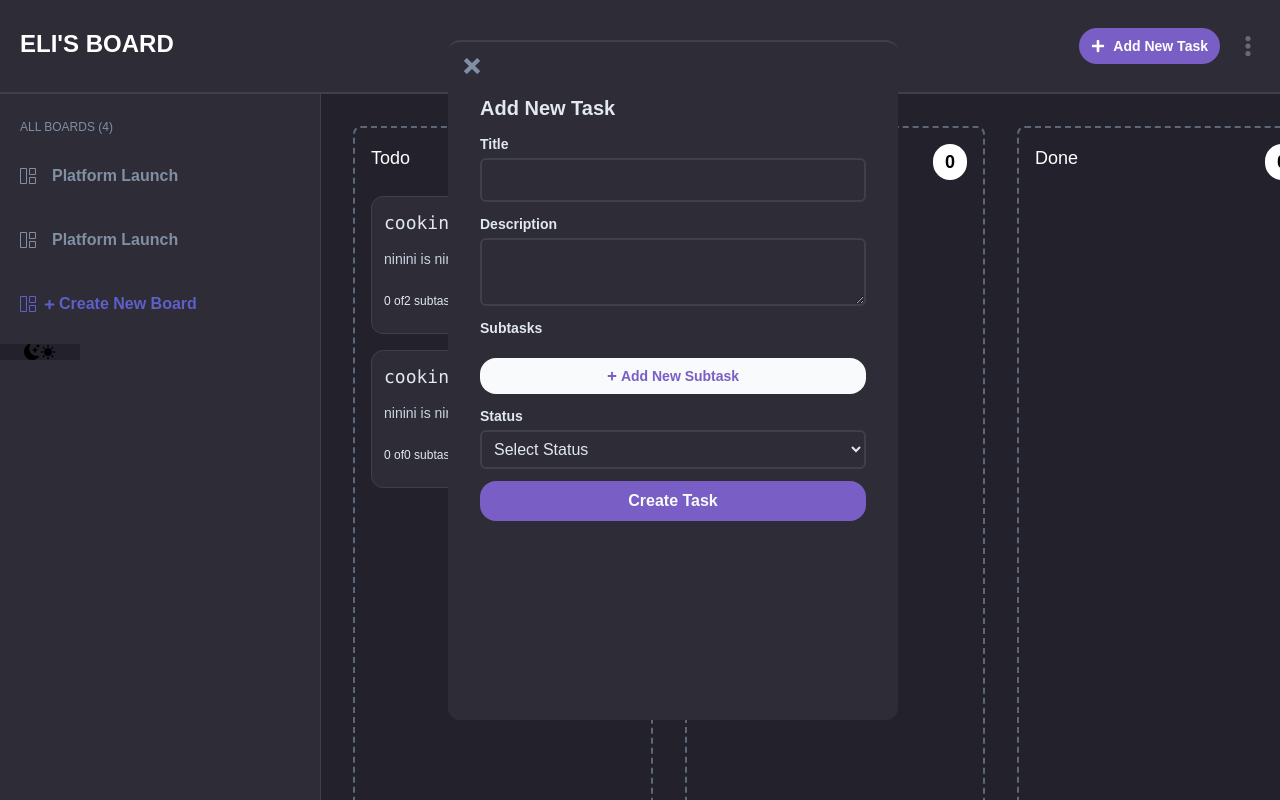
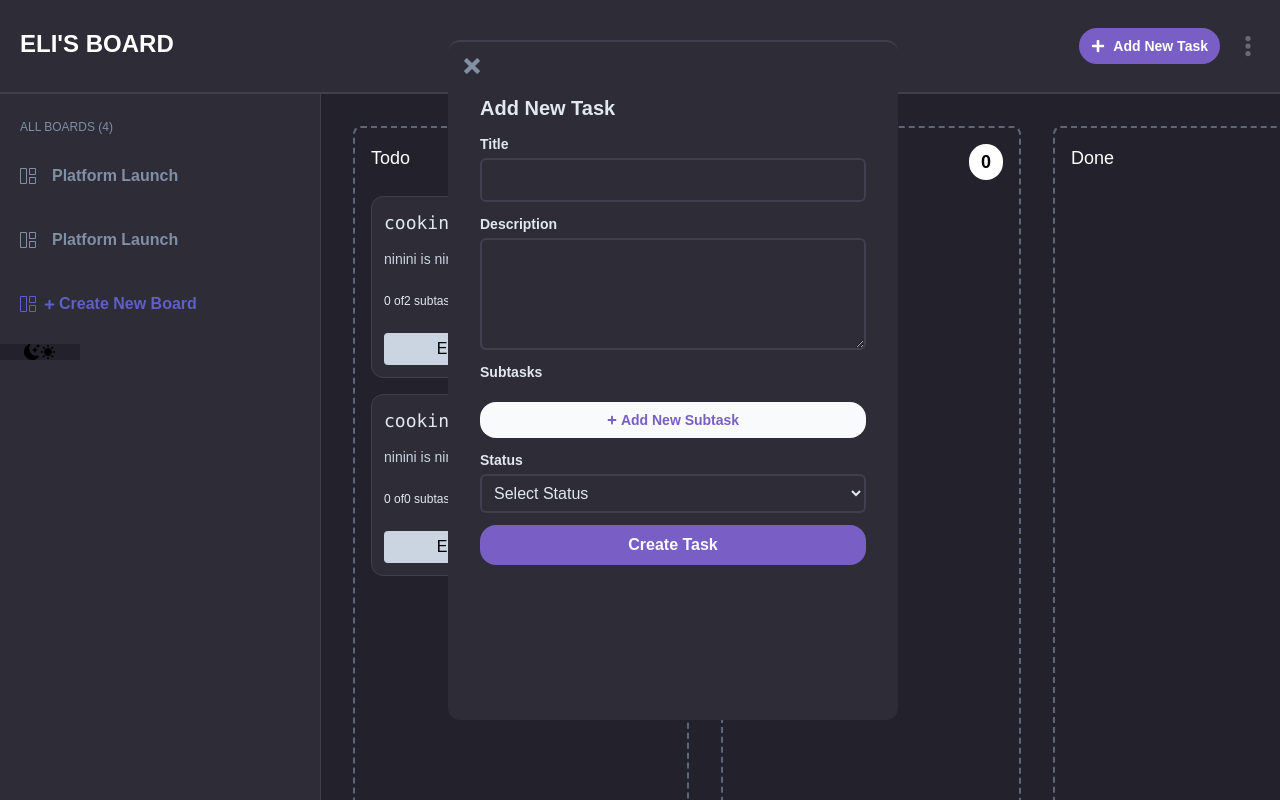
Before and after one commit to miyemicodes/my-kanban-board, a React (Vite) app: page / in a window 1280 px wide. Both pictures are taken after a click on the button "Add New Task". Built offline with nearby package versions, Linux system fonts and the light colour scheme.

Commit message:
Fix:: Fixing UI error in board

```diff
--- a/src/components/PopUp/NewTaskPopUp.jsx
+++ b/src/components/PopUp/NewTaskPopUp.jsx
@@ -67,7 +67,7 @@ function NewPopUp({ handleClick }) {
 
 	return (
 		<>
-			<section className="bg-[#2d2c37] absolute top-10 left-[35%] right-[30%] w-[450px] h-[85vh] p-2 rounded-xl">
+			<section className="bg-[#2d2c37] absolute top-10 left-[35%] right-[30%] w-[450px] h-[85vh] p-2 rounded-xl overflow-y-scroll custom-remove-scrollbar">
 				<button
 					onClick={() => handleClick()}
 					className="p-2 hover:bg-slate-400 rounded-full group"
@@ -92,7 +92,7 @@ function NewPopUp({ handleClick }) {
 					<div className="flex flex-col gap-1">
 						<label className="text-sm font-semibold">Description</label>
 						<textarea
-							className="bg-transparent border-2 border-[#403f4e] rounded-md p-2 "
+							className="bg-transparent border-2 border-[#403f4e] rounded-md h-28 p-2 line-clamp-3 overflow-y-auto custom-remove-scrollbar"
 							value={description}
 							onChange={(e) => {
 								setDescription(e.target.value);
@@ -144,6 +144,7 @@ function NewPopUp({ handleClick }) {
 								<option
 									key={columns.id}
 									value={columns.id}
+									className="bg-slate-900"
 								>
 									{columns.label}
 								</option>
--- a/src/components/Taskcard.jsx
+++ b/src/components/Taskcard.jsx
@@ -3,13 +3,23 @@ import React from "react";
 function TaskCard({ taskData }) {
 	return (
 		<>
-			<div className="bg-[#2d2c37] flex flex-col items-start justify-between gap-3 p-3 mb-4 rounded-xl border border-[#403f4e] hover:opacity-30">
+			<div className="bg-[#2d2c37] flex flex-col items-start justify-between gap-3 p-3 mb-4 rounded-xl border border-[#403f4e] min-w-[300px] max-w-[350px]">
 				<h2 className="text-lg text-slate-200 font-mono ">{taskData.title}</h2>
-				<p className="text-slate-300 text-sm">{taskData.description}</p>
+				<p className="text-slate-300 text-sm text-wrap">
+					{taskData.description}
+				</p>
 				<p className="text-xs font-medium text-slate-200 py-3 text-end ">
 					{taskData.subTasks?.filter((st) => st.isDone).length || 0} of
 					{taskData.subTasks?.length || 0} subtask
 				</p>
+				<div className="grid grid-cols-2 items-center gap-2 w-full">
+					<button className="px-2 py-1 bg-slate-300 rounded hover:font-semibold hover:opacity-70 ">
+						Edit
+					</button>
+					<button className="px-2 py-1 font-semibold text-white bg-black rounded hover:opacity-70">
+						Delete
+					</button>
+				</div>
 			</div>
 		</>
 	);
```
